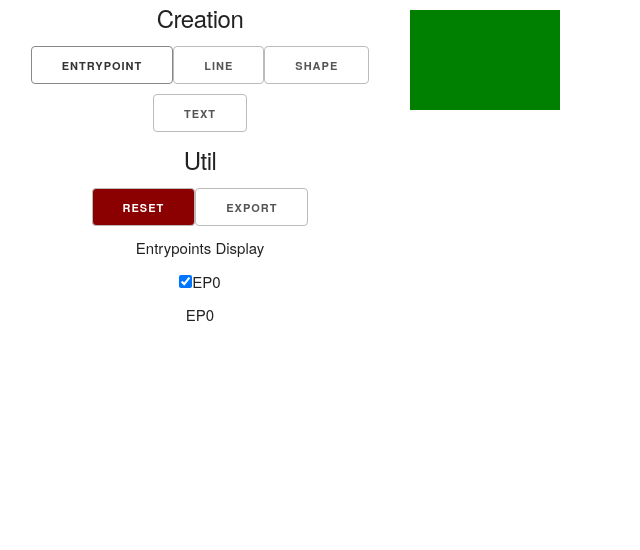
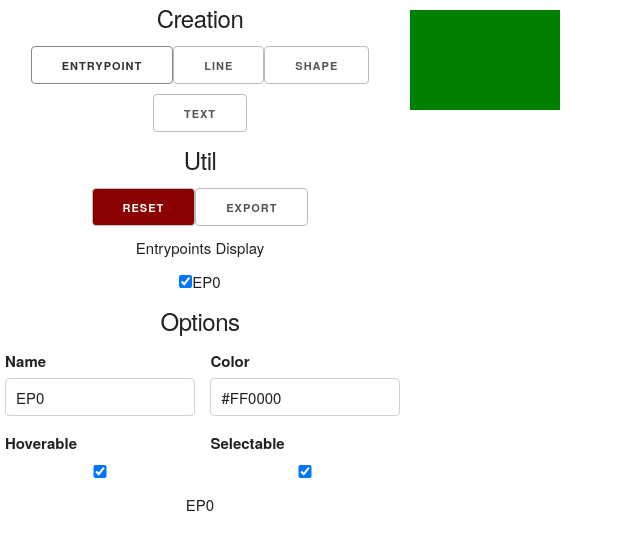
Before and after one commit to ShaneWalsh/pic-highlighter-configurator, a React (Create React App) app: page / in a window 1280 px wide. Both pictures are taken after a click on the button "ENTRYPOINT". Shown: the top 550 px of the page, without its empty margins (0-640 px from the left). Built offline with nearby package versions, Linux system fonts and the light colour scheme.

Commit message:
Adding some options for entrypoints

```diff
--- a/src/App.css
+++ b/src/App.css
@@ -25,3 +25,10 @@
 button:disabled {
   background: #ccc;
 }
+
+div.option-div {
+  padding-left: 5px;
+}
+div.option-div label {
+  text-align: left;
+}
--- a/src/core/Core.tsx
+++ b/src/core/Core.tsx
@@ -47,6 +47,7 @@ class Core extends React.Component<any,any> {
         this.performExport = this.performExport.bind(this);
         this.performReset = this.performReset.bind(this);
         this.toggleDisplay = this.toggleDisplay.bind(this);
+        this.elementOptionUpdated = this.elementOptionUpdated.bind(this);
     }
 
     // User wants to create a new entrypoint
@@ -87,6 +88,9 @@ class Core extends React.Component<any,any> {
         });
     }
 
+    elementOptionUpdated(){ // hack to trigger a state change for any field change
+        this.setState({currentEl:this.state.currentEl});
+    }
     performExport(){
         console.log(JSON.stringify(this.state))
     }
@@ -121,8 +125,10 @@ class Core extends React.Component<any,any> {
                         performReset={this.performReset}
                     />
                     <Options
+                        currentEl={this.state.currentEl}
                         entryPoints={this.state.entryPoints}
                         toggleDisplay={this.toggleDisplay}
+                        elementOptionUpdated={this.elementOptionUpdated}
                     />
                     <Diagram
                         currentEl={this.state.currentEl}
--- /dev/null
+++ b/src/options/EntryPointOption.tsx
@@ -0,0 +1,50 @@
+import * as React from 'react'
+
+const EntryPointOption = (props:any) => {
+    return (
+        <div className="option-div" >
+            <div className="row">
+                <div className="six columns">
+                    <label>Name</label>
+                    <input type="text" value={props.currentEl.name} onChange={(e) =>  {
+                        props.currentEl.name = e.target.value
+                        props.elementOptionUpdated();
+                        }}
+                     className="u-full-width"/>
+                </div>
+                <div className="six columns">
+                    <label>Color</label>
+                    <input type="text" value={props.currentEl.color} onChange={(e) => {
+                        props.currentEl.color = e.target.value
+                        props.elementOptionUpdated();
+                        }}  className="u-full-width"/>
+                </div>
+            </div>
+            <div className="row">
+                <div className="six columns">
+                    <label>Hoverable</label>
+                    <input type="checkbox" className="u-full-width"
+                        checked={props.currentEl.isHoverable}
+                        onChange={(e) =>  {
+                            props.currentEl.isHoverable = e.target.checked
+                            props.elementOptionUpdated();
+                        }}
+                    />
+                </div>
+                <div className="six columns">
+                    <label>Selectable</label>
+                    <input type="checkbox" className="u-full-width"
+                        checked={props.currentEl.isSelectable}
+                        onChange={(e) =>  {
+                            props.currentEl.isSelectable = e.target.checked
+                            props.elementOptionUpdated();
+                        }}
+                    />
+                </div>
+            </div>
+
+        </div>
+    )
+}
+
+export default EntryPointOption
--- a/src/options/Options.tsx
+++ b/src/options/Options.tsx
@@ -1,5 +1,7 @@
 
 import * as React from 'react'
+import { EntryPoint } from '../core/DiagramElement';
+import EntryPointOption from './EntryPointOption';
 
 class Options extends React.Component<any,any> {
   constructor(props:any) {
@@ -21,11 +23,19 @@ class Options extends React.Component<any,any> {
           <span className="label-body">{ep.name}</span>
       </span>
     )
+    let opt = null;
+    if(this.props.currentEl instanceof EntryPoint) {
+      opt = <EntryPointOption currentEl={this.props.currentEl} elementOptionUpdated={this.props.elementOptionUpdated}/>
+    }
 
     return (
       <div>
           <h6>Entrypoints Display</h6>
           {entryPoints}
+          <div>
+            <h5>Options</h5>
+            {opt}
+          </div>
       </div>
     )
   }
```
Lines whose indentation alone changed are shown as unchanged.
